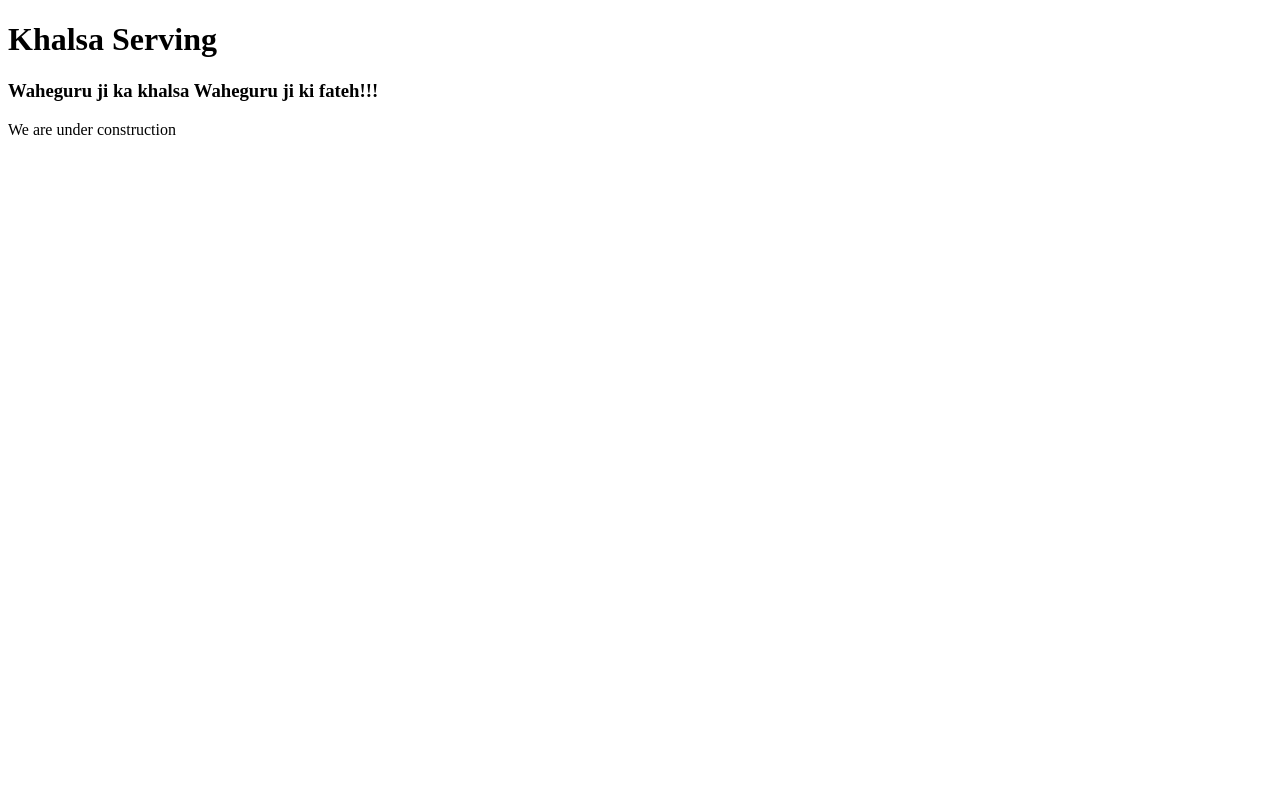
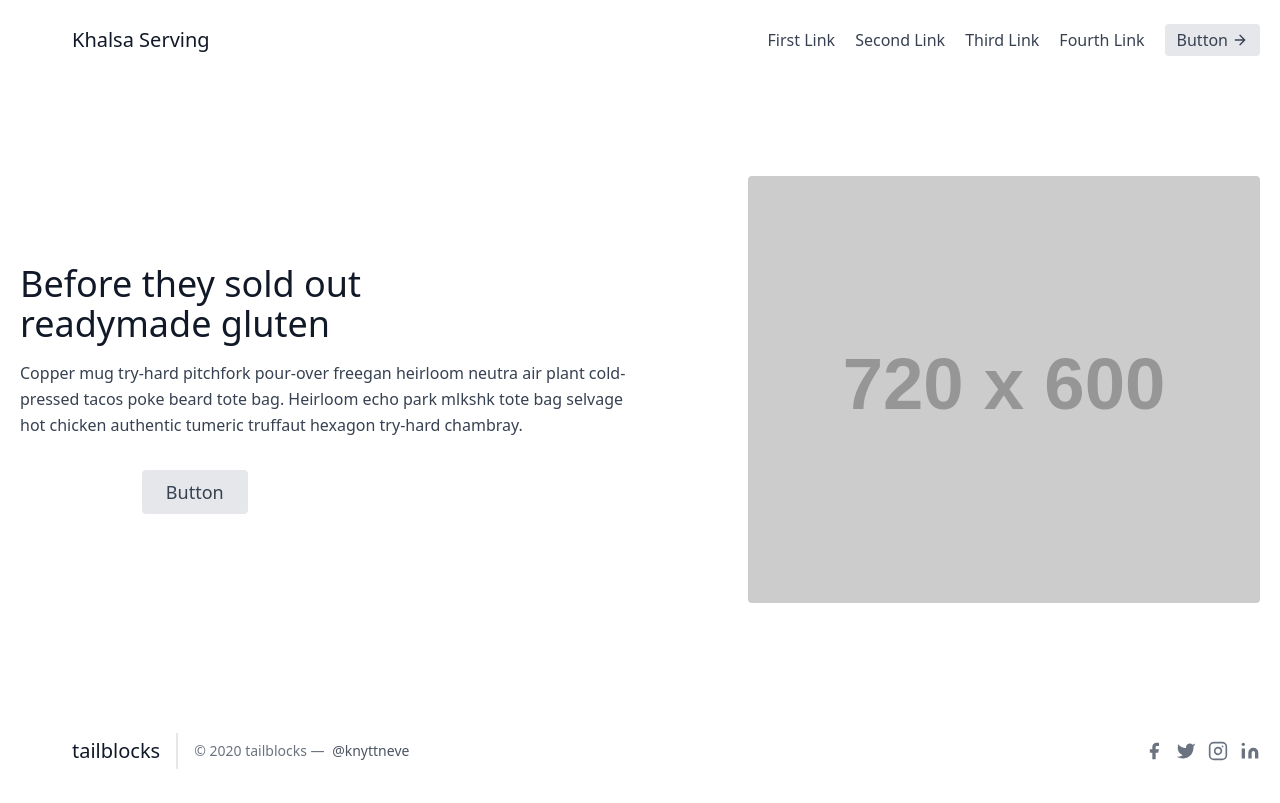
Before and after one commit to ServingKhalsa/servingkhalsa.github.io, a plain HTML site: page index.html in a window 1280 px wide. Drawn offline with nearby package versions, Linux system fonts and the light colour scheme; placeholder pictures from the web are drawn by us.

Commit message:
Adding header and footer

```diff
--- a/index.html
+++ b/index.html
@@ -1,11 +1,92 @@
-<!DOCTYPE html>
-<html>
+<!doctype html>
+
+<html lang="en">
+<head>
+  <meta charset="utf-8">
+  <title>Khalsa Serving</title>
+  <meta name="description" content="Khalsa Serving">
+  <meta name="author" content="ServingKhalsa">
+  <link href="https://unpkg.com/tailwindcss@^1.0/dist/tailwind.min.css" rel="stylesheet">
+
+</head>
+
 <body>
+    <header class="text-gray-700 body-font">
+        <div class="container mx-auto flex flex-wrap p-5 flex-col md:flex-row items-center">
+          <a class="flex title-font font-medium items-center text-gray-900 mb-4 md:mb-0">
+            <svg xmlns="http://www.w3.org/2000/svg" fill="none" stroke="currentColor" stroke-linecap="round" stroke-linejoin="round" stroke-width="2" class="w-10 h-10 text-white p-2 bg-orange-500 rounded-full" viewBox="0 0 24 24">
+              <path d="M12 2L2 7l10 5 10-5-10-5zM2 17l10 5 10-5M2 12l10 5 10-5"></path>
+            </svg>
+            <span class="ml-3 text-xl">Khalsa Serving</span>
+          </a>
+          <nav class="md:ml-auto flex flex-wrap items-center text-base justify-center">
+            <a class="mr-5 hover:text-gray-900">First Link</a>
+            <a class="mr-5 hover:text-gray-900">Second Link</a>
+            <a class="mr-5 hover:text-gray-900">Third Link</a>
+            <a class="mr-5 hover:text-gray-900">Fourth Link</a>
+          </nav>
+          <button class="inline-flex items-center bg-gray-200 border-0 py-1 px-3 focus:outline-none hover:bg-gray-300 rounded text-base mt-4 md:mt-0">Button
+            <svg fill="none" stroke="currentColor" stroke-linecap="round" stroke-linejoin="round" stroke-width="2" class="w-4 h-4 ml-1" viewBox="0 0 24 24">
+              <path d="M5 12h14M12 5l7 7-7 7"></path>
+            </svg>
+          </button>
+        </div>
+      </header>
 
-<h1>Khalsa Serving</h1>
-<h3>Waheguru ji ka khalsa Waheguru ji ki fateh!!!</h3>
+      <section class="text-gray-700 body-font">
+        <div class="container mx-auto flex px-5 py-24 md:flex-row flex-col items-center">
+          <div class="lg:flex-grow md:w-1/2 lg:pr-24 md:pr-16 flex flex-col md:items-start md:text-left mb-16 md:mb-0 items-center text-center">
+            <h1 class="title-font sm:text-4xl text-3xl mb-4 font-medium text-gray-900">Before they sold out
+              <br class="hidden lg:inline-block">readymade gluten
+            </h1>
+            <p class="mb-8 leading-relaxed">Copper mug try-hard pitchfork pour-over freegan heirloom neutra air plant cold-pressed tacos poke beard tote bag. Heirloom echo park mlkshk tote bag selvage hot chicken authentic tumeric truffaut hexagon try-hard chambray.</p>
+            <div class="flex justify-center">
+              <button class="inline-flex text-white bg-orange-500 border-0 py-2 px-6 focus:outline-none hover:bg-orange-600 rounded text-lg">Button</button>
+              <button class="ml-4 inline-flex text-gray-700 bg-gray-200 border-0 py-2 px-6 focus:outline-none hover:bg-gray-300 rounded text-lg">Button</button>
+            </div>
+          </div>
+          <div class="lg:max-w-lg lg:w-full md:w-1/2 w-5/6">
+            <img class="object-cover object-center rounded" alt="hero" src="https://dummyimage.com/720x600">
+          </div>
+        </div>
+      </section>
 
-<p>We are under construction </p>
-
+      <footer class="text-gray-700 body-font">
+        <div class="container px-5 py-8 mx-auto flex items-center sm:flex-row flex-col">
+          <a class="flex title-font font-medium items-center md:justify-start justify-center text-gray-900">
+            <svg xmlns="http://www.w3.org/2000/svg" fill="none" stroke="currentColor" stroke-linecap="round" stroke-linejoin="round" stroke-width="2" class="w-10 h-10 text-white p-2 bg-orange-500 rounded-full" viewBox="0 0 24 24">
+              <path d="M12 2L2 7l10 5 10-5-10-5zM2 17l10 5 10-5M2 12l10 5 10-5"></path>
+            </svg>
+            <span class="ml-3 text-xl">tailblocks</span>
+          </a>
+          <p class="text-sm text-gray-500 sm:ml-4 sm:pl-4 sm:border-l-2 sm:border-gray-200 sm:py-2 sm:mt-0 mt-4">© 2020 tailblocks —
+            <a href="https://twitter.com/knyttneve" class="text-gray-600 ml-1" rel="noopener noreferrer" target="_blank">@knyttneve</a>
+          </p>
+          <span class="inline-flex sm:ml-auto sm:mt-0 mt-4 justify-center sm:justify-start">
+            <a class="text-gray-500">
+              <svg fill="currentColor" stroke-linecap="round" stroke-linejoin="round" stroke-width="2" class="w-5 h-5" viewBox="0 0 24 24">
+                <path d="M18 2h-3a5 5 0 00-5 5v3H7v4h3v8h4v-8h3l1-4h-4V7a1 1 0 011-1h3z"></path>
+              </svg>
+            </a>
+            <a class="ml-3 text-gray-500">
+              <svg fill="currentColor" stroke-linecap="round" stroke-linejoin="round" stroke-width="2" class="w-5 h-5" viewBox="0 0 24 24">
+                <path d="M23 3a10.9 10.9 0 01-3.14 1.53 4.48 4.48 0 00-7.86 3v1A10.66 10.66 0 013 4s-4 9 5 13a11.64 11.64 0 01-7 2c9 5 20 0 20-11.5a4.5 4.5 0 00-.08-.83A7.72 7.72 0 0023 3z"></path>
+              </svg>
+            </a>
+            <a class="ml-3 text-gray-500">
+              <svg fill="none" stroke="currentColor" stroke-linecap="round" stroke-linejoin="round" stroke-width="2" class="w-5 h-5" viewBox="0 0 24 24">
+                <rect width="20" height="20" x="2" y="2" rx="5" ry="5"></rect>
+                <path d="M16 11.37A4 4 0 1112.63 8 4 4 0 0116 11.37zm1.5-4.87h.01"></path>
+              </svg>
+            </a>
+            <a class="ml-3 text-gray-500">
+              <svg fill="currentColor" stroke="currentColor" stroke-linecap="round" stroke-linejoin="round" stroke-width="0" class="w-5 h-5" viewBox="0 0 24 24">
+                <path stroke="none" d="M16 8a6 6 0 016 6v7h-4v-7a2 2 0 00-2-2 2 2 0 00-2 2v7h-4v-7a6 6 0 016-6zM2 9h4v12H2z"></path>
+                <circle cx="4" cy="4" r="2" stroke="none"></circle>
+              </svg>
+            </a>
+          </span>
+        </div>
+      </footer>
 </body>
 </html>
```
